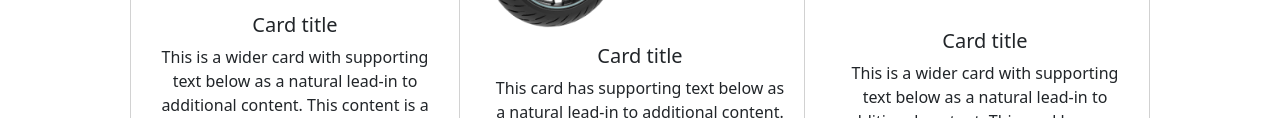
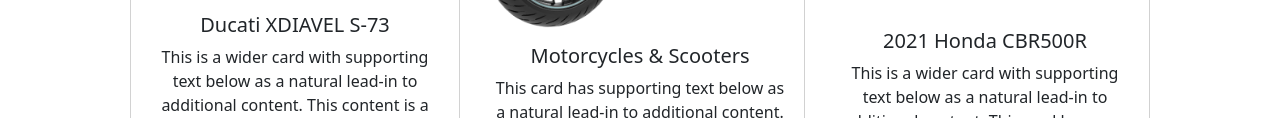
Before and after one commit to sumoncoder/bikers-zone, a plain HTML site: page index.html in a window 1280 px wide. Shown: the part 1302-1420 px from the top of the page. Drawn offline with nearby package versions, Linux system fonts and the light colour scheme.

Commit message:
latest section add

```diff
--- a/index.html
+++ b/index.html
@@ -75,7 +75,7 @@
                 <div class="card me-3 rounded-3">
                   <img src="images/bike-1.png" class="card-img-top" alt="...">
                   <div class="card-body">
-                    <h5 class="card-title">Card title</h5>
+                    <h5 class="card-title">Ducati XDIAVEL S-73</h5>
                     <p class="card-text">This is a wider card with supporting text below as a natural lead-in to additional content. This content is a little bit longer.</p>
                   </div>
                   <div class="card-footer">
@@ -86,7 +86,7 @@
                 <div class="card me-3 rounded-3">
                   <img src="images/bike-5.png" class="card-img-top" alt="...">
                   <div class="card-body">
-                    <h5 class="card-title">Card title</h5>
+                    <h5 class="card-title">Motorcycles & Scooters</h5>
                     <p class="card-text">This card has supporting text below as a natural lead-in to additional content.</p>
                   </div>
                   <div class="card-footer">
@@ -97,7 +97,7 @@
                 <div class="card rounded-3">
                   <img src="images/bike-6.png" class="card-img-top" alt="...">
                   <div class="card-body">
-                    <h5 class="card-title">Card title</h5>
+                    <h5 class="card-title">2021 Honda CBR500R</h5>
                     <p class="card-text">This is a wider card with supporting text below as a natural lead-in to additional content. This card has even longer content than the first to show that equal height action.</p>
                   </div>
                   <div class="card-footer">
```
